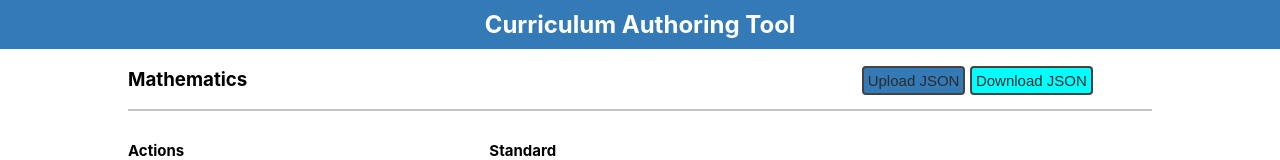
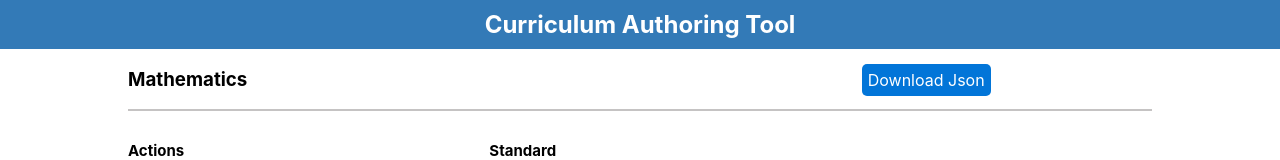
Before and after one commit to maskmanlucifer/toddle-cat, a React (Create React App) app: page / in a window 1280 px wide. Shown: the top 160 px of the page. Built offline with nearby package versions, Linux system fonts and the light colour scheme.

Commit message:
download json button added

```diff
--- a/src/components/Button.js
+++ /dev/null
@@ -1,7 +0,0 @@
-const Button = ({color,text}) => {
-    return (
-    <input type="submit" value={text} style={{backgroundColor:color}}/>
-    );
-}
-
-export default Button;
--- a/src/components/Standardlist.js
+++ b/src/components/Standardlist.js
@@ -1,4 +1,3 @@
-import Button from "./Button";
 import move from "../icons/move.svg";
 import Indent from "../icons/indent.svg";
 import Outdent from "../icons/outdent.svg";
@@ -6,7 +5,6 @@ import del from "../icons/delete.svg";
 import { DragDropContext, Draggable, Droppable } from "react-beautiful-dnd";
 
 const Standardlist = ({data,handlednd,handleDelete,indent,outdent,onchange}) => {
-
     return (
         <div className="binding-container">
             <div className="subject">
@@ -14,7 +12,14 @@ const Standardlist = ({data,handlednd,handleDelete,indent,outdent,onchange}) =>
                    <h3>Mathematics</h3>
                 </div>
                 <div className="right">
-                <Button color={"rgb(51, 122, 183)"} text={"Upload JSON"}/> <Button color={"cyan"} text={"Download JSON"}/>
+                <a
+                href={`data:text/json;charset=utf-8,${encodeURIComponent(
+                JSON.stringify(data)
+                )}`}
+                download="api.json"
+                >
+                {`Download Json`}
+                </a>
                 </div>
             </div>
             <DragDropContext onDragEnd={(param)=>{
--- a/src/index.css
+++ b/src/index.css
@@ -107,7 +107,13 @@ input[type=submit]:hover {
  width: 80%;
  margin: auto;
 }
-
+.subject .right a {
+  padding: 6px;
+  background-color: #0275d8;
+  text-decoration: none;
+  border-radius: 5px;
+  color: white;
+}
 .standard-indivisual img {
   opacity: 0.2;
   margin-right: 10px;
@@ -150,7 +156,7 @@ input[type=submit]:hover {
 }
 
 .text-value {
-  width: 500px;
+  width: 200px;
 	height: 18px;
 	resize: none;
 	overflow: none;
```
